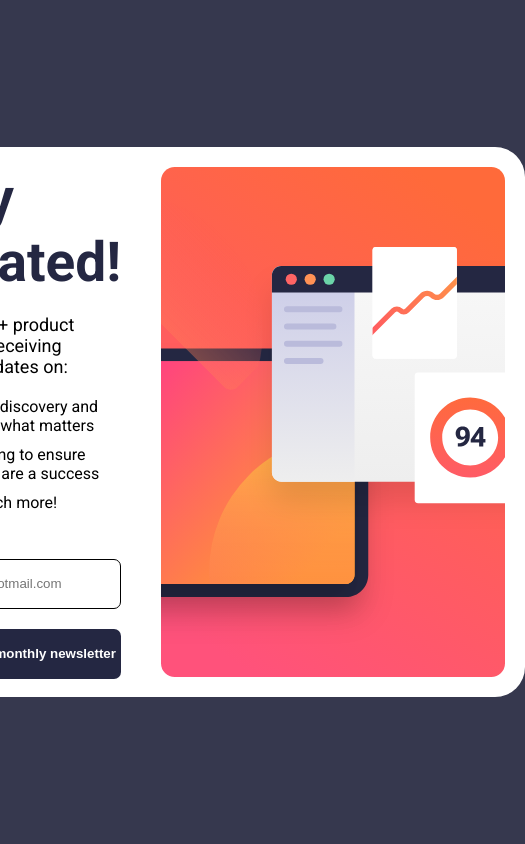
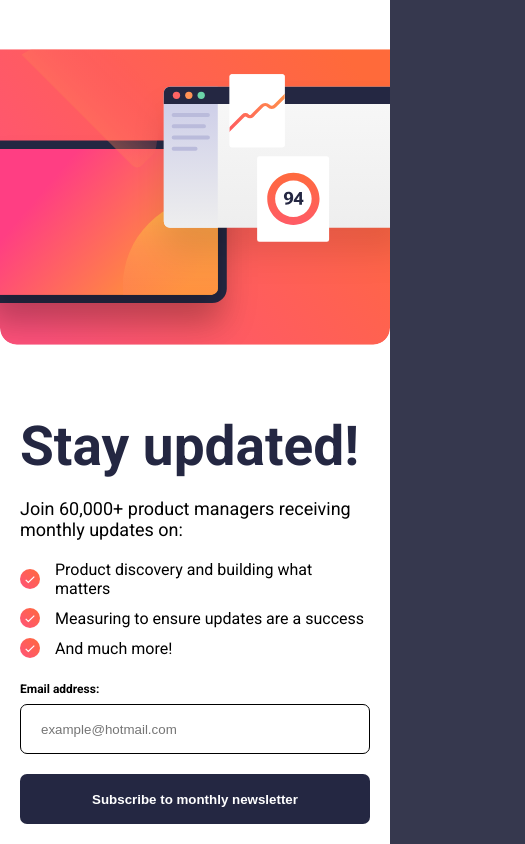
Before and after one commit to lucasfeklein/frontend-improve, a React (Vite) app: page / in a window 390 px wide. Shown: the whole page, 525 px wide, since content can reach past the window. Built offline with nearby package versions, Linux system fonts and the light colour scheme.

Commit message:
responsive design

```diff
--- a/src/App.jsx
+++ b/src/App.jsx
@@ -12,7 +12,7 @@ function App() {
   return (
     <div className="container">
       {!submitted ? (
-        <div className="form-container">
+        <div className="main-container">
           <div>
             <div className="form-content">
               <h1 className="title">Stay updated!</h1>
@@ -64,7 +64,11 @@ function App() {
             </div>
           </div>
 
-          <img src="/illustration-sign-up-desktop.svg" alt="Illustration" />
+          <img
+            className="main-image"
+            src="/illustration-sign-up-desktop.svg"
+            alt="Illustration"
+          />
         </div>
       ) : (
         <div className="success-container">
--- a/src/index.css
+++ b/src/index.css
@@ -33,7 +33,7 @@ button:hover {
   align-items: center;
 }
 
-.form-container {
+.main-container {
   display: flex;
   justify-content: center;
   align-items: center;
@@ -116,6 +116,30 @@ form button {
   margin-top: 20px;
 }
 
-.form-container img {
+.main-image {
   height: 100%;
 }
+
+@media (max-width: 736px) {
+  .main-image {
+    content: url("/illustration-sign-up-mobile.svg");
+    max-width: 100%;
+  }
+
+  .main-container {
+    flex-direction: column-reverse;
+    height: 100%;
+    border-radius: 0;
+    padding: 0px;
+    gap: 0;
+  }
+
+  .success-container {
+    height: 100%;
+    border-radius: 0;
+  }
+
+  .success-container button {
+    align-self: flex-end;
+  }
+}
```
